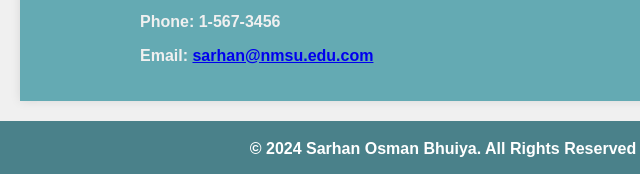
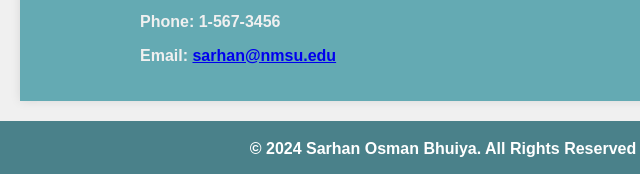
Before and after one commit to sarhanbhuiya/CS532-SarhanOsmanBhuiya, a plain HTML site: page contact.html in a window 1280 px wide. Shown: the part 731-905 px from the top of the page, 200-840 px from the left. Drawn offline with Linux system fonts and the light colour scheme.

Commit message:
Update contact.html

```diff
--- a/contact.html
+++ b/contact.html
@@ -83,7 +83,7 @@
             <p>Name: Sarhan Osman Bhuiya</p>
             <p>Address: 1234 University Park, Las Cruces, NM, 88001</p>
             <p>Phone: 1-567-3456</p>
-            <p>Email: <a href="mailto:sarhan@nmsu.edu">sarhan@nmsu.edu.com</a></p>
+            <p>Email: <a href="mailto:sarhan@nmsu.edu">sarhan@nmsu.edu</a></p>
         </div>
     </section>
 
```
